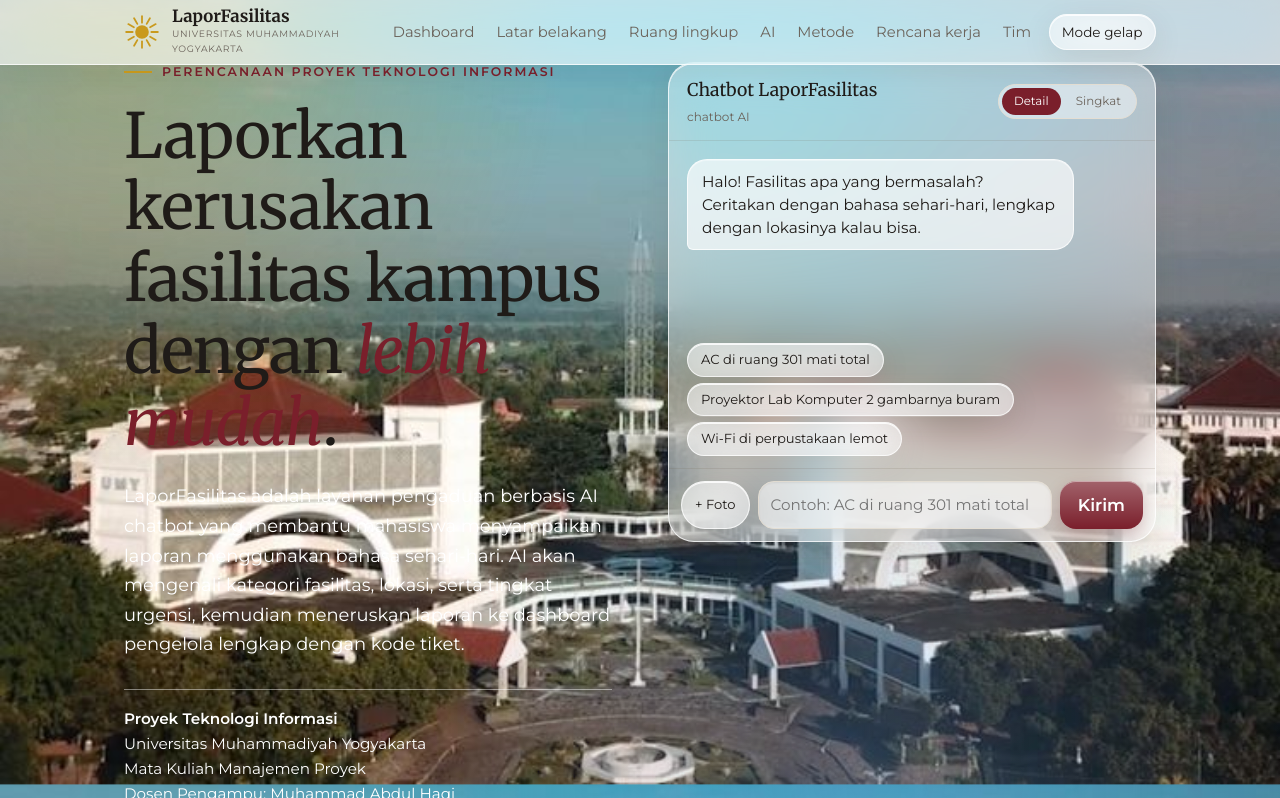
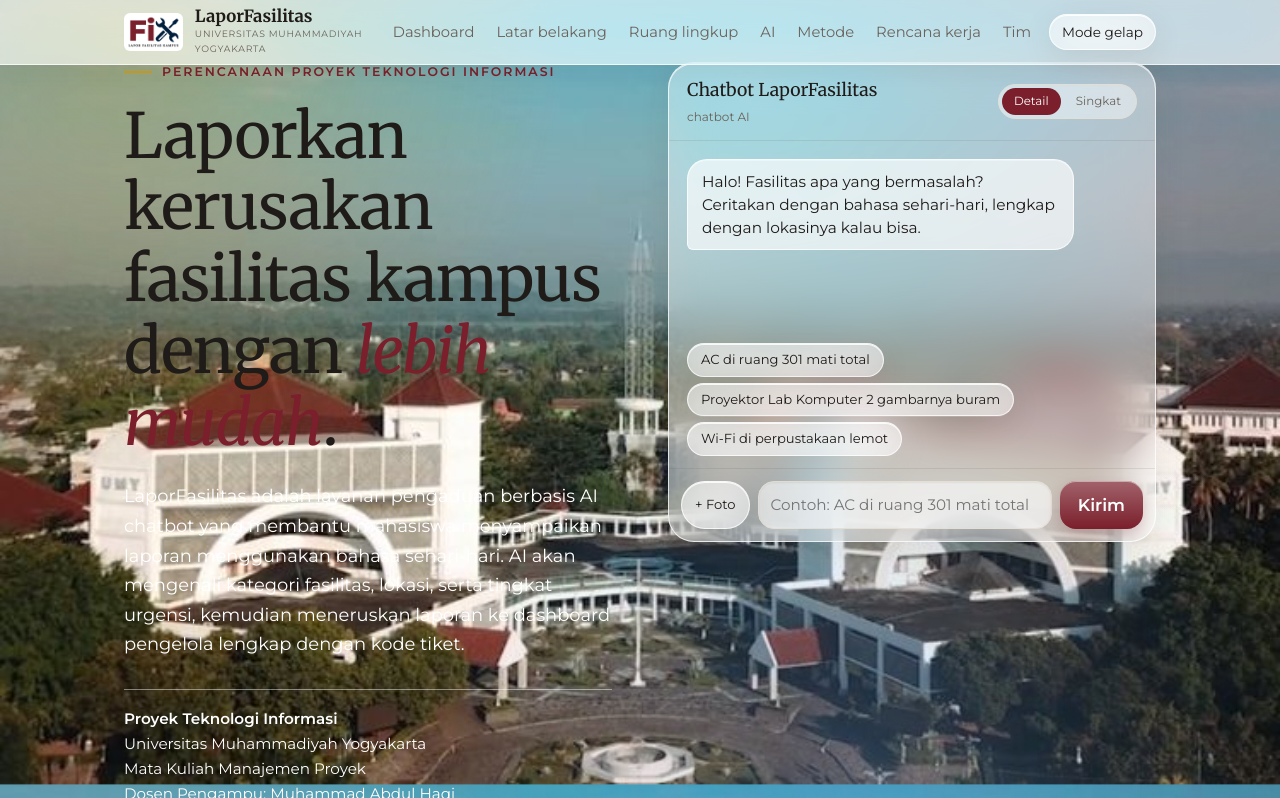
Before and after one commit to MUHAMADRAFLIPRATAMA/laporanfasilitas, a plain HTML site: page index.html in a window 1280 px wide. Shown: the part 69-867 px from the top of the page. Drawn offline with Linux system fonts and the light colour scheme; no server answers.

Commit message:
perbarui logo Universitas Muhammadiyah Yogyakarta

```diff
--- a/index.html
+++ b/index.html
@@ -345,7 +345,7 @@ footer.in-view{
 <header class="top">
   <div class="wrap">
     <a class="brand" href="#atas">
-      <span class="logo"><img src="logo-umy.png" alt="Logo Universitas Muhammadiyah Yogyakarta" onerror="this.style.display='none';this.nextElementSibling.style.display='block'"><span class="sun"><svg viewBox="0 0 100 100" width="36" height="36" aria-hidden="true"><circle cx="50" cy="50" r="19" fill="currentColor"/><g stroke="currentColor" stroke-width="5" stroke-linecap="round"><line x1="50" y1="24" x2="50" y2="6" transform="rotate(0 50 50)"/><line x1="50" y1="24" x2="50" y2="6" transform="rotate(30 50 50)"/><line x1="50" y1="24" x2="50" y2="6" transform="rotate(60 50 50)"/><line x1="50" y1="24" x2="50" y2="6" transform="rotate(90 50 50)"/><line x1="50" y1="24" x2="50" y2="6" transform="rotate(120 50 50)"/><line x1="50" y1="24" x2="50" y2="6" transform="rotate(150 50 50)"/><line x1="50" y1="24" x2="50" y2="6" transform="rotate(180 50 50)"/><line x1="50" y1="24" x2="50" y2="6" transform="rotate(210 50 50)"/><line x1="50" y1="24" x2="50" y2="6" transform="rotate(240 50 50)"/><line x1="50" y1="24" x2="50" y2="6" transform="rotate(270 50 50)"/><line x1="50" y1="24" x2="50" y2="6" transform="rotate(300 50 50)"/><line x1="50" y1="24" x2="50" y2="6" transform="rotate(330 50 50)"/></g></svg></span></span>
+      <span class="logo"><img src="logo-fix-512.png" alt="Logo Universitas Muhammadiyah Yogyakarta" onerror="this.style.display='none';this.nextElementSibling.style.display='block'"><span class="sun"><svg viewBox="0 0 100 100" width="36" height="36" aria-hidden="true"><circle cx="50" cy="50" r="19" fill="currentColor"/><g stroke="currentColor" stroke-width="5" stroke-linecap="round"><line x1="50" y1="24" x2="50" y2="6" transform="rotate(0 50 50)"/><line x1="50" y1="24" x2="50" y2="6" transform="rotate(30 50 50)"/><line x1="50" y1="24" x2="50" y2="6" transform="rotate(60 50 50)"/><line x1="50" y1="24" x2="50" y2="6" transform="rotate(90 50 50)"/><line x1="50" y1="24" x2="50" y2="6" transform="rotate(120 50 50)"/><line x1="50" y1="24" x2="50" y2="6" transform="rotate(150 50 50)"/><line x1="50" y1="24" x2="50" y2="6" transform="rotate(180 50 50)"/><line x1="50" y1="24" x2="50" y2="6" transform="rotate(210 50 50)"/><line x1="50" y1="24" x2="50" y2="6" transform="rotate(240 50 50)"/><line x1="50" y1="24" x2="50" y2="6" transform="rotate(270 50 50)"/><line x1="50" y1="24" x2="50" y2="6" transform="rotate(300 50 50)"/><line x1="50" y1="24" x2="50" y2="6" transform="rotate(330 50 50)"/></g></svg></span></span>
       <span><b>LaporFasilitas</b><small>Universitas Muhammadiyah Yogyakarta</small></span>
     </a>
     <nav>
```
Also changed, not shown: logo-fix-512.png (added).
